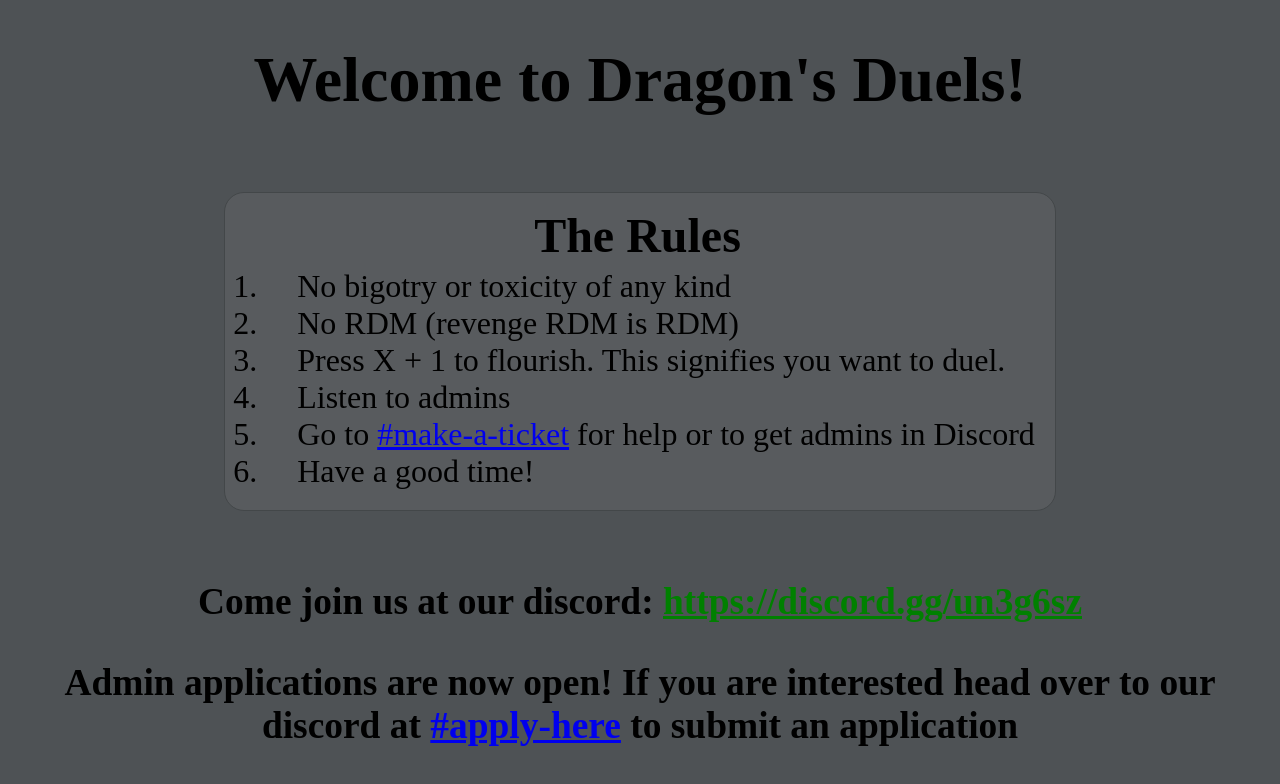
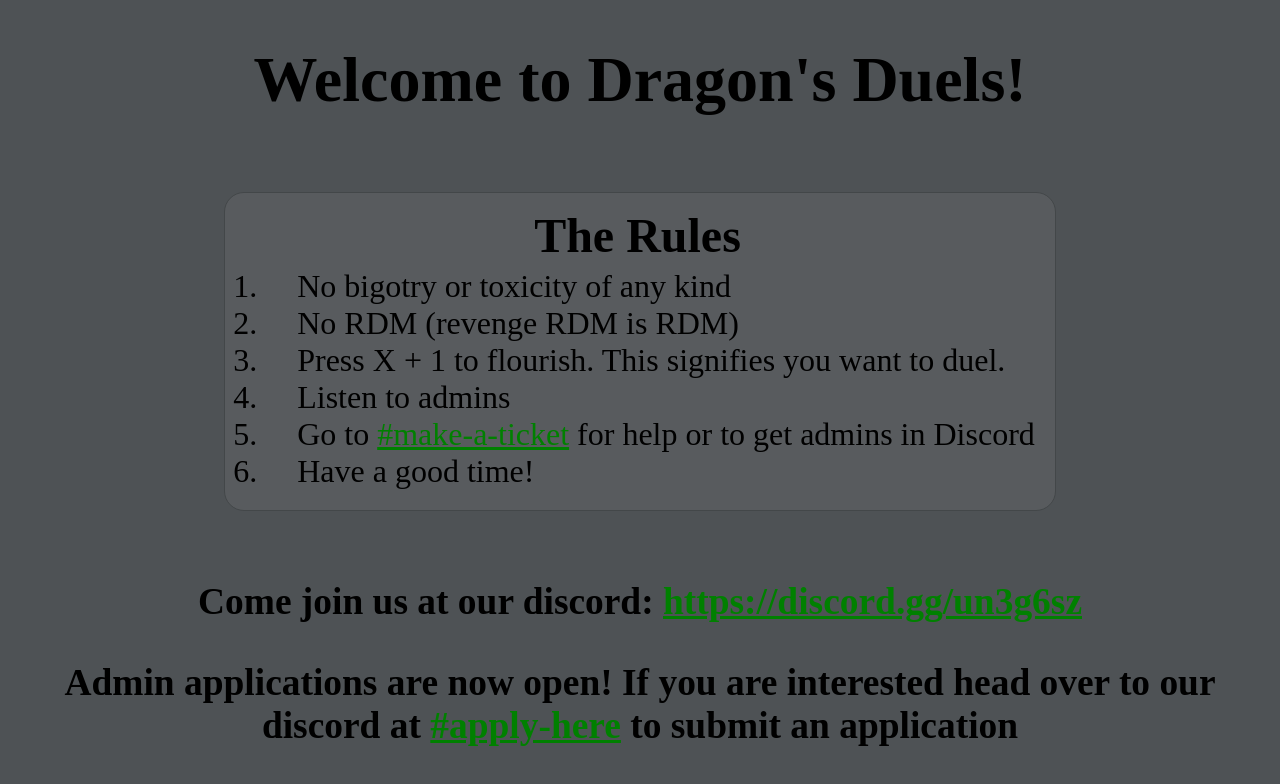
Before and after one commit to CRAZYmadDRAGON/CRAZYmadDRAGON.github.io, a plain HTML site: page index.html in a window 1280 px wide. Drawn offline with Linux system fonts and the light colour scheme.

Commit message:
green links

```diff
--- a/index.html
+++ b/index.html
@@ -13,7 +13,7 @@
                 <li style="margin-left: 20px">&nbsp;&nbsp;&nbsp;&nbsp;No RDM (revenge RDM is RDM)</li>
                 <li style="margin-left: 20px">&nbsp;&nbsp;&nbsp;&nbsp;Press X + 1 to flourish. This signifies you want to duel.</li>
                 <li style="margin-left: 20px">&nbsp;&nbsp;&nbsp;&nbsp;Listen to admins</li>
-                <li style="margin-left: 20px">&nbsp;&nbsp;&nbsp;&nbsp;Go to <a href="https://discord.gg/gPBzK53HCk">#make-a-ticket</a> for help or to get admins in Discord</li>
+                <li style="margin-left: 20px">&nbsp;&nbsp;&nbsp;&nbsp;Go to <a style="color: green" href="https://discord.gg/gPBzK53HCk">#make-a-ticket</a> for help or to get admins in Discord</li>
                 <li style="margin-left: 20px">&nbsp;&nbsp;&nbsp;&nbsp;Have a good time!</li>
             </div>
 
@@ -26,7 +26,7 @@
     </div>
     <div style="text-align: center;">
         <h3>
-            Admin applications are now open! If you are interested head over to our discord at <a href="https://discord.gg/xHranwXpru">#apply-here</a> to submit an application</li>
+            Admin applications are now open! If you are interested head over to our discord at <a style="color: green" href="https://discord.gg/xHranwXpru">#apply-here</a> to submit an application</li>
         </h3>
     </div>
 
```
